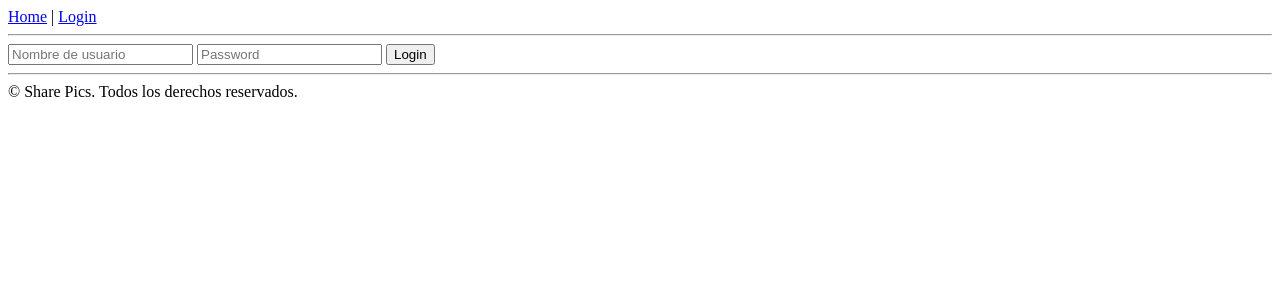
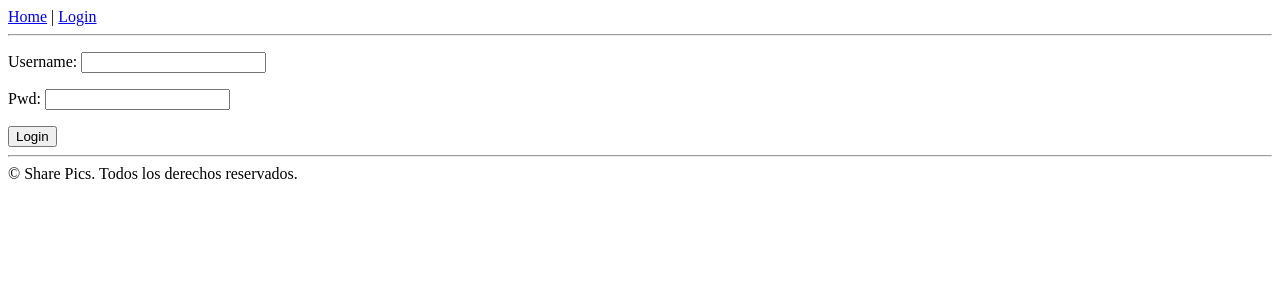
Before and after one commit to edfer/Tracking, a Django app: template users/templates/users/login.html in a window 1280 px wide. Shown: the top 300 px of the page. Run offline with Django 3.2, Linux system fonts and the light colour scheme; the template is opened without the code that fills it: values that come from a table or form of the project are taken from there, others are empty.

Commit message:
creamos forms.py, elegimos los campos y colocamos una instancia de nuestra class LoginForm dentro de la función de login. Luego la 'pintamos' en el login.html con {{ form.as_p }}

```diff
--- /dev/null
+++ b/users/forms.py
@@ -0,0 +1,6 @@
+from django import forms
+
+class LoginForm(forms.Form):
+
+    username = forms.CharField()
+    pwd = forms.CharField()
--- a/users/templates/users/login.html
+++ b/users/templates/users/login.html
@@ -6,8 +6,7 @@
     {{ error }}
     <form method="post">
         {% csrf_token %}
-        <input type="text" id="username" name="username" placeholder="Nombre de usuario">
-        <input type="password" id="pwd" name="pwd" placeholder="Password">
+        {{ form.as_p }}
         <button type="submit">Login</button>
     </form>
 {% endblock %}
--- a/users/views.py
+++ b/users/views.py
@@ -10,6 +10,7 @@ def login(request):
     """
 
     error_message = ""
+    login_form = LoginForm()
     if request.method == "POST":
         username = request.POST.get('username')
         password = request.POST.get('pwd')
@@ -23,7 +24,8 @@ def login(request):
             else:
                 error_message = "Cuenta de usuario inactiva"
 
-    return render(request, 'users/login.html', {'error': error_message})
+    context = {'error': error_message, 'form': login_form}
+    return render(request, 'users/login.html', context)
 
 def logout(request):
     """
```
